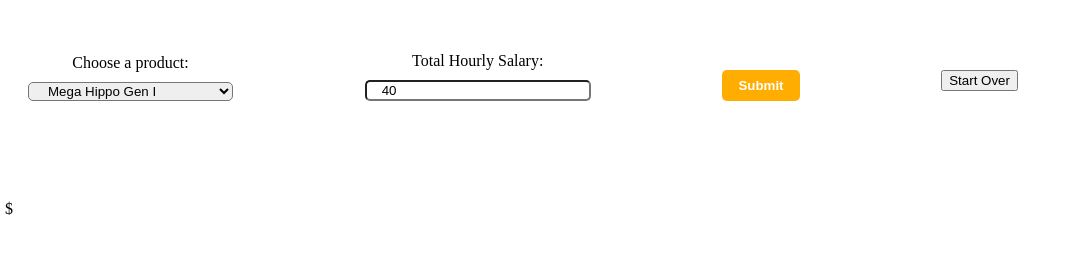
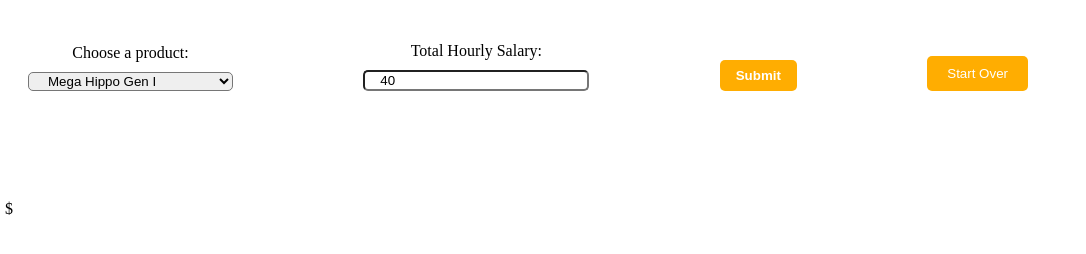
Before and after one commit to Caleforty/roicalculators, a plain HTML site: page index.html in a window 1280 px wide. Shown: the whole page, without its empty margins (0-1086 px from the left). Drawn offline with Linux system fonts and the light colour scheme.

Commit message:
Update index.html

```diff
--- a/index.html
+++ b/index.html
@@ -26,11 +26,12 @@
             </div>
         </div>
         <div>
-            <input type="button" value="Submit" onclick="roiCalculator.calculate()">
-        </div>
-        <div id="roiResultContainer">
-            <p id="roiResultNumber"></p>
-            <button onclick="roiCalculator.reset()">Start Over</button>
+ <input type="button" id="calculateButton" value="Submit"
+       style="border-radius: 5px; margin-top: 32px; background-color: #FFAD01;
+              border: none; color: white; padding: 8px 16px; font-weight: bold; cursor: pointer;">
+        </div><div>
+<button id="resetButton" style="margin-top: 5px; border-radius: 5px; background-color: #FFAD01; border: none; color: white; padding: 10px 20px;">Start Over</button>
+
         </div>
     </div>
     <script src="script.js"></script>
```
